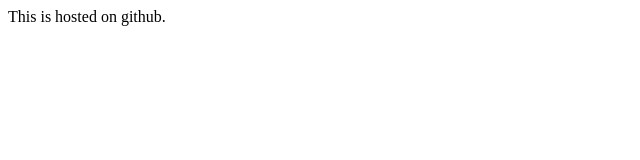
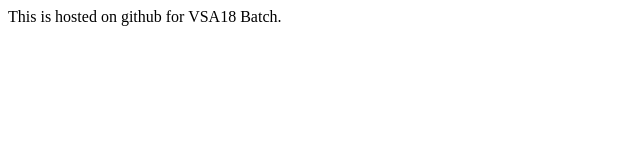
Before and after one commit to Amankesarwani2202/VSA18, a plain HTML site: page index.html in a window 1280 px wide. Shown: the whole page, without its empty margins (0-640 px from the left). Drawn offline with Linux system fonts and the light colour scheme.

Commit message:
Modified index.html file

```diff
--- a/index.html
+++ b/index.html
@@ -7,6 +7,6 @@
     <title>VSA18</title>
 </head>
 <body>
-    This is hosted on github.
+    This is hosted on github for VSA18 Batch.
 </body>
 </html>
```
